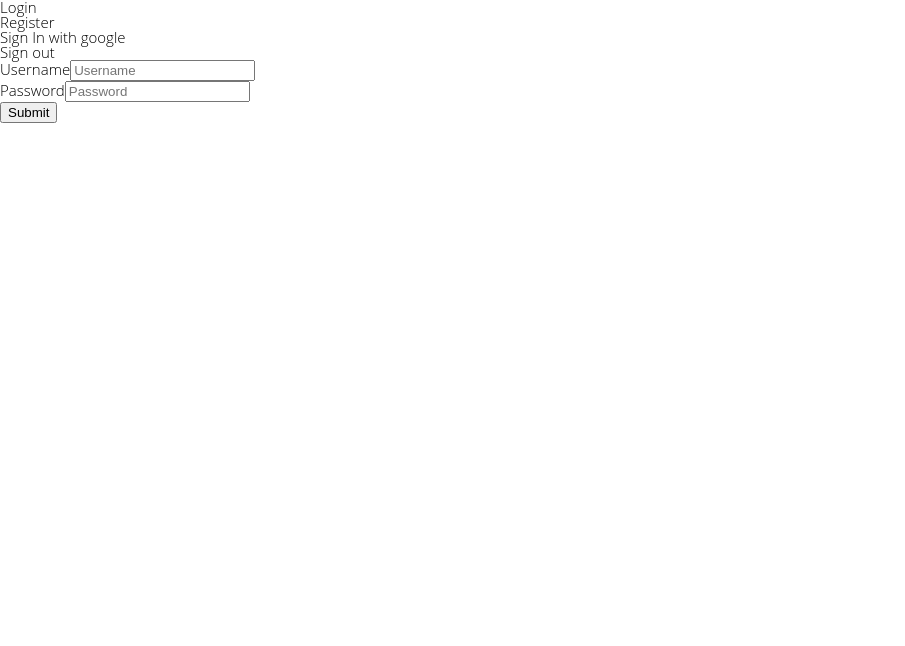
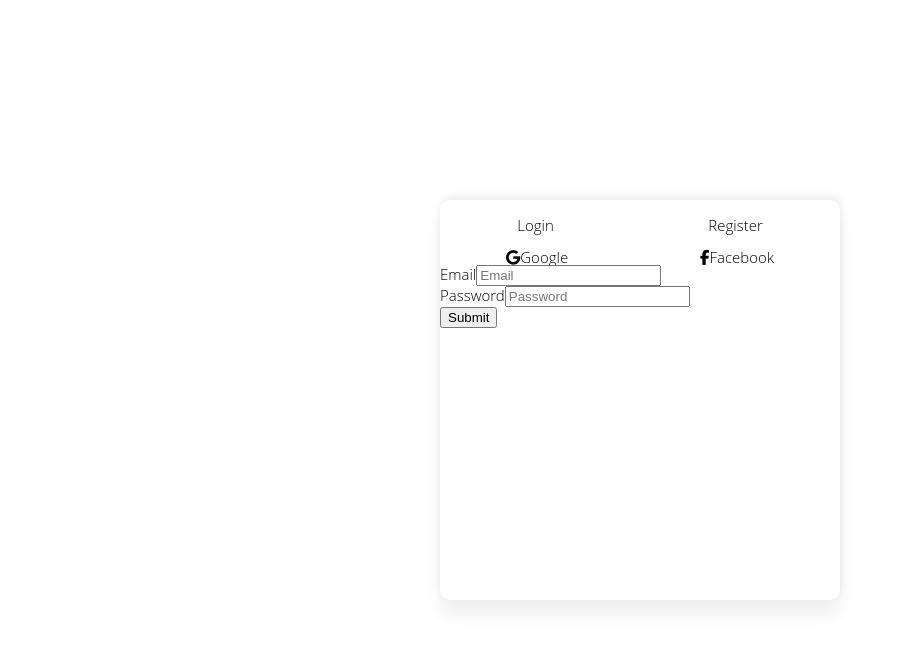
Before and after one commit to refercrast/chat, a React (Create React App) app in the folder client/: page /login in a window 1280 px wide. Shown: the top 646 px of the page, without its empty margins (0-905 px from the left). Built offline with nearby package versions, Linux system fonts and the light colour scheme.

Commit message:
updated auth form

```diff
--- a/client/public/index.html
+++ b/client/public/index.html
@@ -41,5 +41,6 @@
     -->
     <script src="https://apis.google.com/js/platform.js?onload=init" async defer></script>
     <script async defer src="https://connect.facebook.net/en_US/sdk.js"></script>
+    <script src="https://kit.fontawesome.com/b11620e73b.js"></script>
   </body>
 </html>
--- a/client/src/components/auth/AuthForm.tsx
+++ b/client/src/components/auth/AuthForm.tsx
@@ -19,26 +19,26 @@ interface DispatchProps {
 
 const AuthForm = (props: StateProps & DispatchProps) => {
 
-    const [username, setUsername] = useState('');
+    const [email, setEmail] = useState('');
     const [password, setPassword] = useState('');
 
     const handleSubmit = useCallback((event: any) => {
         props.authRequest({
-            username,
+            email,
             password,
             path: props.authType
         });
 
         event.preventDefault();
-        setUsername('');
+        setEmail('');
         setPassword('');
-    },[username, password, props]);
+    },[email, password, props]);
 
-    const setUsernameHandle = useCallback((event: any) => {
-        setUsername(event.target.value)
+    const setEmailHandler = useCallback((event: any) => {
+        setEmail(event.target.value)
     }, []);
 
-    const setPasswordHandle = useCallback((event: any) => {
+    const setPasswordHandler = useCallback((event: any) => {
         setPassword(event.target.value)
     }, []);
 
@@ -53,9 +53,9 @@ const AuthForm = (props: StateProps & DispatchProps) => {
     },[]);
 
     return (
-        <div className="authForm">
-            {/* only for test */}
-            { props.auth.error && <span>{props.auth.error}</span> }
+        <section className='auth-section'>
+            <div className="auth-form-wrapper">
+                <div className='auth-form'>
                     <ul className="auth-links">
                         <li>
                             <NavLink to='/login' >Login</NavLink>
@@ -64,19 +64,28 @@ const AuthForm = (props: StateProps & DispatchProps) => {
                             <NavLink to='/register'>Register</NavLink>
                         </li>
                     </ul>
-            <div onClick={handleGoogleSignIn}>Sign In with google</div>
-            <div onClick={handleGoogleSignOut}>Sign out</div>
+                    <div className='social-buttons'>
+                        <div className='google-button default-button' onClick={handleGoogleSignIn}>
+                            <i className="fab fa-google"/>
+                            <span>Google</span>
+                        </div>
+                        <div className='facebook-button default-button'>
+                            <i className="fab fa-facebook-f"/>
+                            <span>Facebook</span>
+                        </div>
+                    </div>
+                    {/*<div onClick={handleGoogleSignOut}>Sign out</div>*/}
                     <form onSubmit={handleSubmit}>
                         <div className="auth-item-field">
-                    <label htmlFor="input-username">Username</label>
+                            <label htmlFor="input-email">Email</label>
                             <input
                                 type="text"
-                        id="input-username"
-                        name="username"
-                        value={username}
-                        placeholder="Username"
+                                id="input-email"
+                                name="email"
+                                value={email}
+                                placeholder="Email"
                                 autoComplete="On"
-                        onChange={setUsernameHandle}
+                                onChange={setEmailHandler}
                             />
                         </div>
                         <div className="auth-item-field">
@@ -88,12 +97,14 @@ const AuthForm = (props: StateProps & DispatchProps) => {
                                 placeholder="Password"
                                 value={password}
                                 autoComplete="On"
-                        onChange={setPasswordHandle}
+                                onChange={setPasswordHandler}
                             />
                         </div>
                         <button type='submit'>Submit</button>
                     </form>
                 </div>
+            </div>
+        </section>
     )
 };
 
--- a/client/src/interfaces/Auth.ts
+++ b/client/src/interfaces/Auth.ts
@@ -1,5 +1,5 @@
 export interface AuthRequestData {
-    username: string,
+    email: string,
     password: string,
     path: string
 }
--- a/client/src/resources/styles/base/reset.css
+++ b/client/src/resources/styles/base/reset.css
@@ -1,6 +1,10 @@
 * {
     -webkit-box-sizing: border-box;
     box-sizing: border-box;
+}
+
+#root, body, html {
+    height: 100%;
 }
 
 body {
@@ -44,6 +48,7 @@ textarea {
     padding: 0 0 0 0;
     border: none;
     display: block;
+    cursor: pointer;
 }
 
 .default-button:focus {
--- /dev/null
+++ b/client/src/resources/styles/components/auth.css
@@ -0,0 +1,39 @@
+.auth-section {
+    display: flex;
+    align-items: center;
+    height: 100%;
+    flex-wrap: wrap;
+}
+
+.auth-form-wrapper {
+    justify-content: center;
+    width: 100%;
+    align-items: center;
+    display: flex;
+}
+
+.auth-form {
+    background: #fff;
+    width: 400px;
+    max-height: 90vh;
+    height: 400px;
+    box-shadow: 1px -4px 8px rgba(0, 0, 0, 0.08), 0 16px 16px rgba(0, 0, 0, 0.06);
+    border-radius: 10px;
+}
+
+.auth-links {
+    display: flex;
+    justify-content: space-around;
+    height: 50px;
+    align-items: center;
+}
+
+.social-buttons {
+    display: flex;
+    justify-content: space-around;
+}
+
+.social-buttons.div {
+    height: 10px;
+    line-height: 10px;
+}
--- a/client/src/resources/styles/styles.css
+++ b/client/src/resources/styles/styles.css
@@ -3,5 +3,6 @@
 @import "base/reset.css";
 
 /* components */
+@import "components/auth.css";
 
 /* pages */
--- a/client/src/services/auth.ts
+++ b/client/src/services/auth.ts
@@ -2,7 +2,7 @@ import { apiClient } from "./apiClient";
 import { AuthRequestData, AuthResponseData } from "../interfaces";
 
 export const auth = ( data: AuthRequestData ) => {
-  const { username, password, path } = data;
+  const { email, password, path } = data;
   const url: string = `user/${path}`;
-  return apiClient.post<AuthResponseData>(url, { username, password });
+  return apiClient.post<AuthResponseData>(url, { email, password });
 };
--- a/client/src/store/sagas/AuthSaga.ts
+++ b/client/src/store/sagas/AuthSaga.ts
@@ -4,9 +4,9 @@ import { auth } from "../../services/auth";
 import { authActions } from "../actions";
 
 export function* authSaga(action: any) {
-    const { username, password, path } = action.payload;
+    const { email, password, path } = action.payload;
     try {
-        const response = yield call(auth, { username, password, path });
+        const response = yield call(auth, { email, password, path });
         yield put(authActions.authSuccess(response.data));
     } catch (e) {
         yield put(authActions.authFailure(e.response.data.errorMessage));
```
Also changed, not shown: 2 other files (tests, documents, lock files or other folders). Lines whose indentation alone changed are shown as unchanged.
